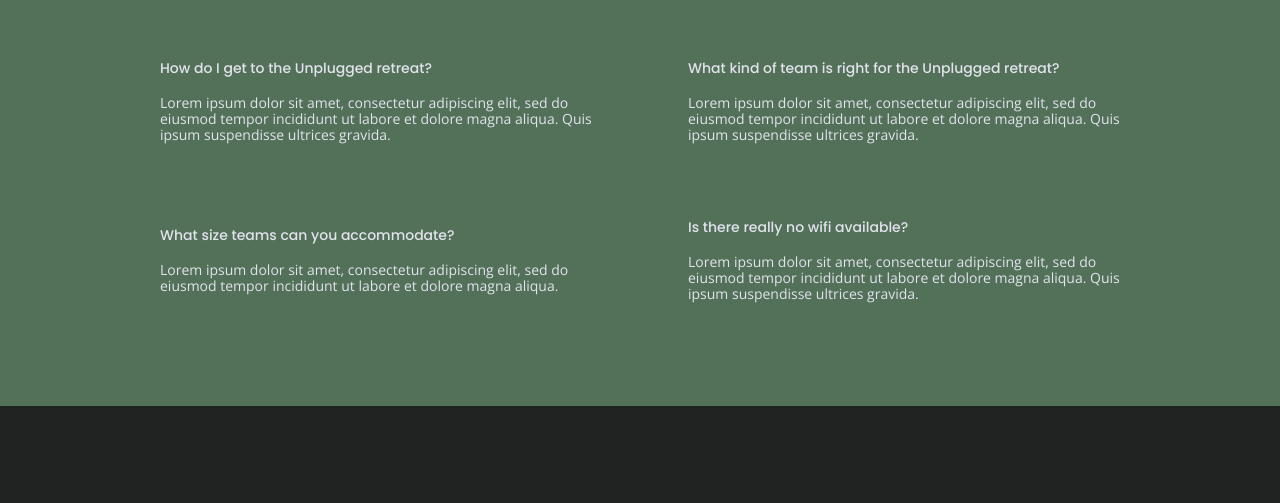
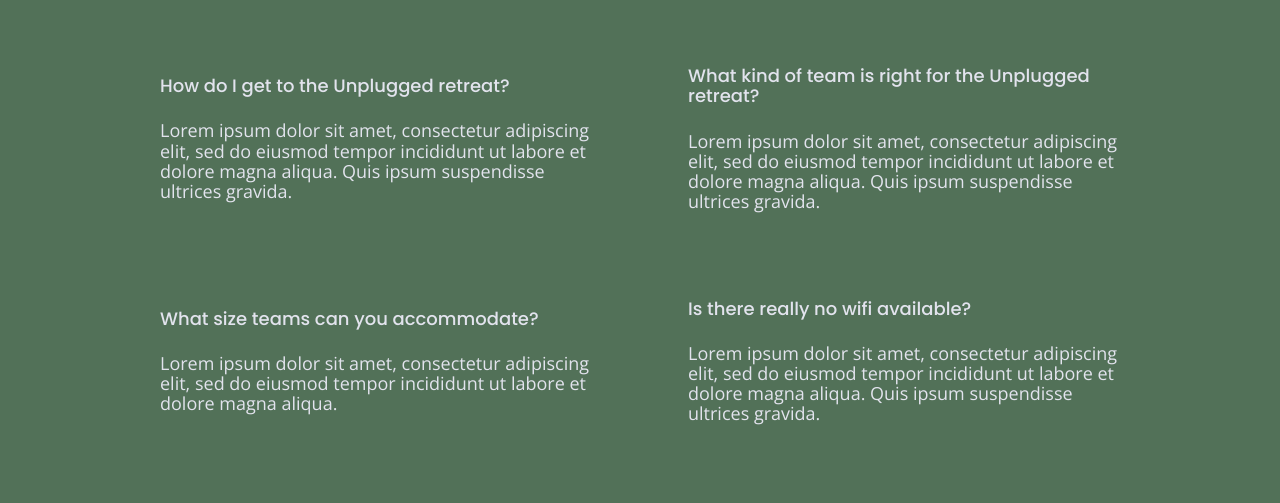
Before and after one commit to MSchak/unplugged-retreat, a website: page faq/index.html in a window 1280 px wide. Shown: the part 282-785 px from the top of the page. Drawn offline with nearby package versions, Linux system fonts and the light colour scheme.

Commit message:
Updated p font size on FAQ page, added title to index.html docs

```diff
--- a/css/main.css
+++ b/css/main.css
@@ -839,8 +839,13 @@ FAQ Page
 ========================================================================== */
 .faq h2 {
   width: 100%;
+  font-size: 3em;
 }
 
+.faq h4,
+.faq p{
+  font-size: 1.125em;
+  line-height: 1.125em;
 }
 
 }
--- a/faq/index.html
+++ b/faq/index.html
@@ -3,7 +3,7 @@
 
 <head>
   <meta charset="utf-8">
-  <title></title>
+  <title>Unplugged</title>
   <meta name="description" content="">
   <meta name="viewport" content="width=device-width, initial-scale=1">
 
```
Also changed, not shown: about/index.html (+1 -1 lines).
